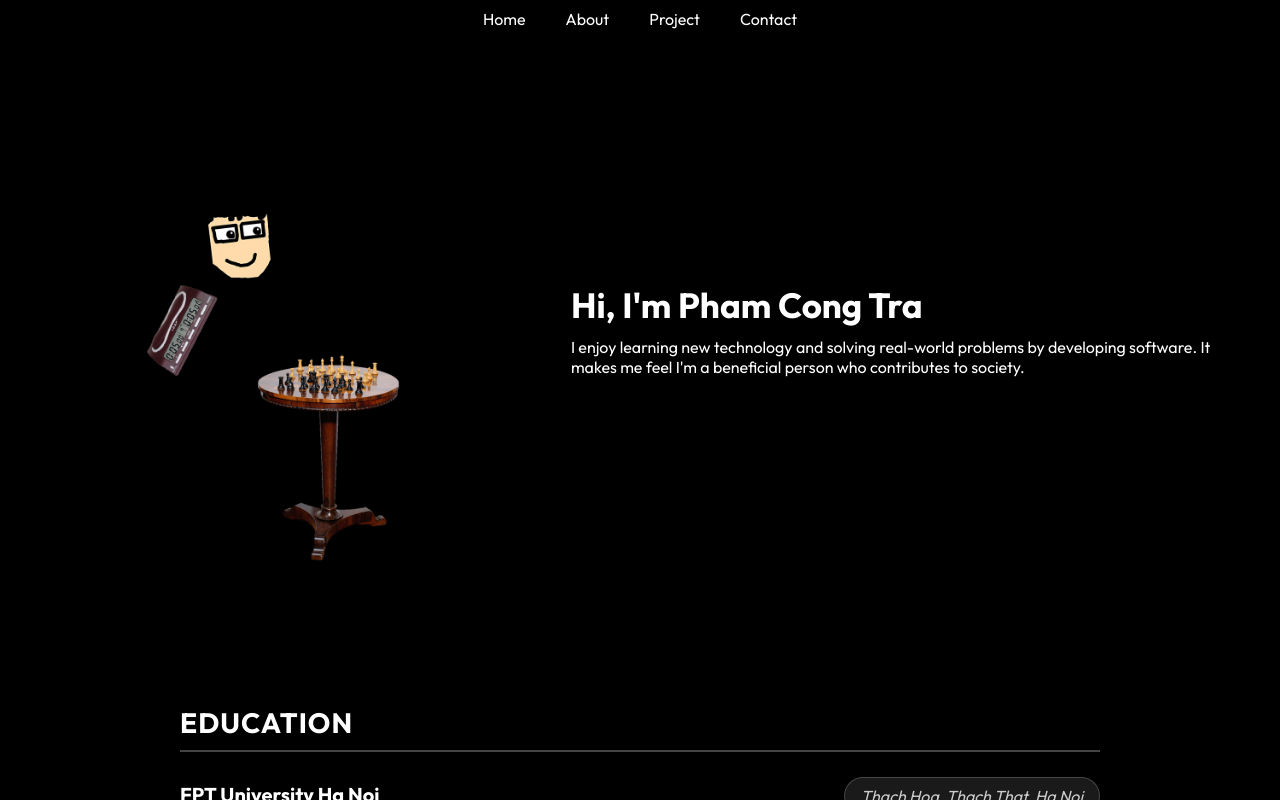
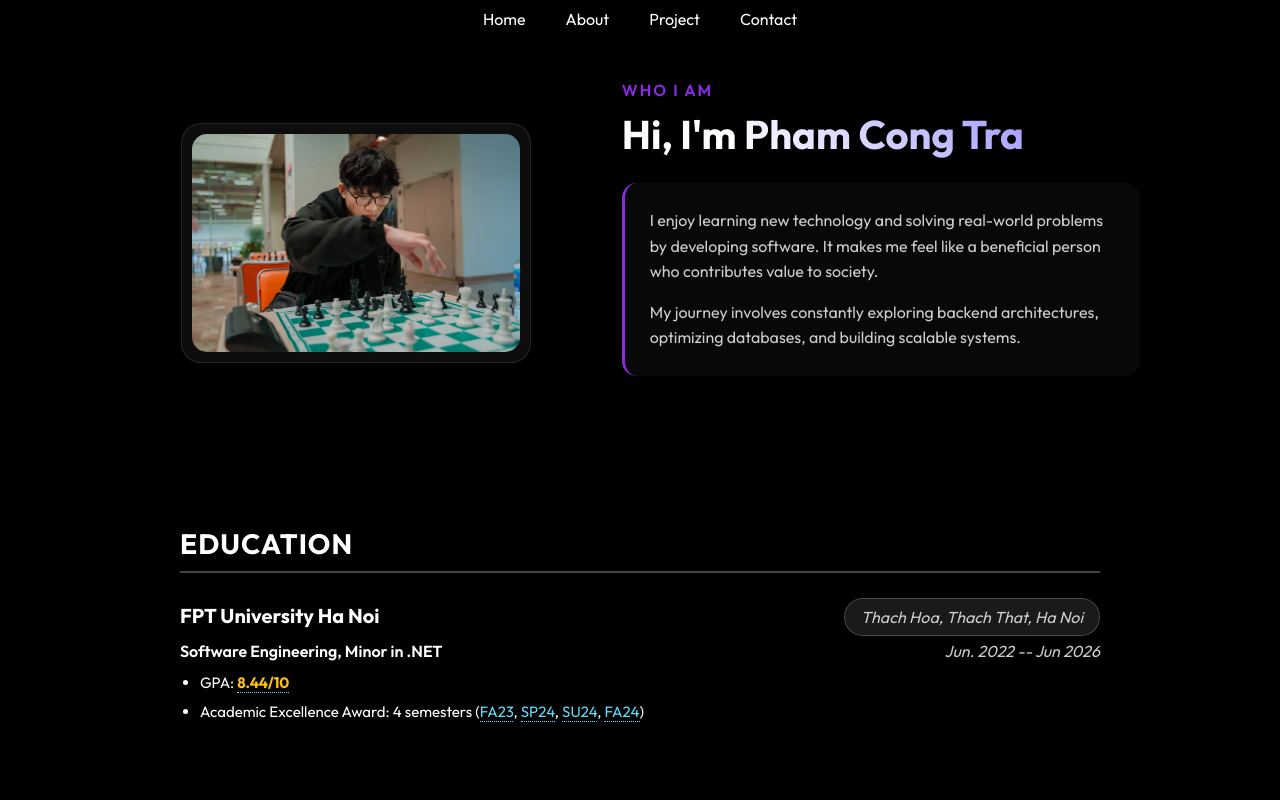
Before and after one commit to pctra266/portfolio-trapham, a React (Vite) app: page / in a window 1280 px wide. Both pictures are taken after a click on the item "About". Shown: the top 800 px of the page. Built offline with nearby package versions, Linux system fonts and the light colour scheme.

Commit message:
feat: monify about

```diff
--- a/src/App.jsx
+++ b/src/App.jsx
@@ -63,10 +63,10 @@ const App = () => {
         <section data-scroll-section id="project">
           <Project />
         </section>
-        <section data-scroll-section >
+        <section data-scroll-section id="contact">
           <Contact />
         </section>
-        <section data-scroll-section id="footer">
+        <section data-scroll-section >
           <Footer />
         </section>
       </div>
--- a/src/Components/About/About.css
+++ b/src/Components/About/About.css
@@ -1,37 +1,163 @@
-.about {
-  margin: 100px auto;
+/* Container chính */
+.about-container {
+  width: 100%;
+  padding: 80px 20px;
+  color: #fff;
+  display: flex;
+  justify-content: center;
+  position: relative;
+  /* Nếu bạn muốn background nối tiếp phần trên, có thể bỏ dòng này */
+  /* background: #050505;  */
+}
+
+.about-content {
   display: flex;
   align-items: center;
   justify-content: space-between;
-  width: 90%;
+  max-width: 1000px;
+  width: 100%;
+  gap: 50px;
 }
 
+/* --- Phần Trái (Ảnh) --- */
 .about-left {
-  flex-basis: 40%;
+  flex: 1;
+  display: flex;
+  justify-content: center;
   position: relative;
 }
-.about-right {
-  flex-basis: 56%;
+
+/* Tạo khung ảnh phong cách thẻ bài/kính */
+.image-card {
+  position: relative;
+  width: 100%;
+  max-width: 350px;
+  border-radius: 20px;
+  padding: 10px;
+  background: rgba(255, 255, 255, 0.05); /* Hiệu ứng kính */
+  backdrop-filter: blur(10px);
+  border: 1px solid rgba(255, 255, 255, 0.1);
+  box-shadow: 0 15px 35px rgba(0, 0, 0, 0.5);
+  transition: transform 0.3s ease;
+}
+
+.image-card:hover {
+  transform: translateY(-10px);
+  border-color: rgba(138, 43, 226, 0.5); /* Màu tím khi hover */
 }
 
 .about-img {
   width: 100%;
-  border-radius: 10px;
+  height: auto;
+  border-radius: 15px;
+  display: block;
+  filter: brightness(0.9);
 }
 
-.about-right h3 {
-  font-weight: 600;
-  font-weight: 16px;
-  color: white;
-}
-.about-right h2 {
-  font-size: 35px;
-  color: white;
-  margin: 10px 0;
-  max-width: 400px;
+/* --- Phần Phải (Nội dung) --- */
+.about-right {
+  flex: 1.2;
 }
 
-.about p {
-  color: white;
+/* Subtitle nhỏ màu tím */
+.section-subtitle {
+  font-size: 16px;
+  font-weight: 600;
+  color: #8a2be2; /* Màu tím giống Hero */
+  letter-spacing: 2px;
+  margin-bottom: 10px;
+  text-transform: uppercase;
+}
+
+/* Title lớn */
+.section-title {
+  font-size: 40px;
+  font-weight: 700;
+  line-height: 1.2;
+  margin-bottom: 25px;
+  color: #fff;
+}
+
+.section-title .highlight {
+  background: linear-gradient(45deg, #fff, #a29bfe);
+  -webkit-background-clip: text;
+  -webkit-text-fill-color: transparent;
+}
+
+/* Hộp nội dung văn bản */
+.text-box {
+  background: rgba(255, 255, 255, 0.03);
+  padding: 25px;
+  border-radius: 15px;
+  border-left: 3px solid #8a2be2; /* Viền tím bên trái */
+  backdrop-filter: blur(5px);
+  margin-bottom: 30px;
+}
+
+.text-box p {
+  font-size: 16px;
+  color: rgba(255, 255, 255, 0.8); /* Màu xám nhạt dễ đọc */
+  line-height: 1.6;
   margin-bottom: 15px;
 }
+
+.text-box p:last-child {
+  margin-bottom: 0;
+}
+
+/* Stats (Phần chỉ số phụ) */
+.about-stats {
+  display: flex;
+  gap: 40px;
+}
+
+.stat-item {
+  display: flex;
+  flex-direction: column;
+}
+
+.stat-num {
+  font-size: 32px;
+  font-weight: 700;
+  color: #fff;
+}
+
+.stat-desc {
+  font-size: 14px;
+  color: rgba(255, 255, 255, 0.5);
+  text-transform: uppercase;
+  letter-spacing: 1px;
+}
+
+/* --- Responsive Design --- */
+@media (max-width: 900px) {
+  .about-content {
+    flex-direction: column; /* Chuyển thành 1 cột */
+    text-align: center;
+  }
+
+  .about-right {
+    display: flex;
+    flex-direction: column;
+    align-items: center;
+  }
+
+  .text-box {
+    text-align: left; /* Text bên trong vẫn căn trái cho dễ đọc */
+  }
+}
+
+@media (max-width: 480px) {
+  .section-title {
+    font-size: 30px;
+  }
+
+  .about-img {
+    max-width: 100%;
+  }
+
+  .about-stats {
+    gap: 20px;
+    justify-content: center;
+  }
+}
--- a/src/Components/About/About.jsx
+++ b/src/Components/About/About.jsx
@@ -1,20 +1,50 @@
 import React from "react";
 import "./About.css";
-import about from "../../assets/about.png";
+import aboutImg from "../../assets/traphamDanhCo.jpg";
 
 const About = () => {
   return (
-    <div className="about">
+    <div className="about-container">
+      <div className="about-content">
+        {/* Phần ảnh bên trái */}
         <div className="about-left">
-        <img src={about} alt="" className="about-img" />
+          <div className="image-card">
+            <img src={aboutImg} alt="Pham Cong Tra" className="about-img" />
+            <div className="img-overlay"></div>
           </div>
+        </div>
+
+        {/* Phần nội dung bên phải */}
         <div className="about-right">
-        <h2>Hi, I'm Pham Cong Tra</h2>
+          <h3 className="section-subtitle">WHO I AM</h3>
+          <h2 className="section-title">
+            Hi, I'm <span className="highlight">Pham Cong Tra</span>
+          </h2>
+
+          <div className="text-box">
             <p>
               I enjoy learning new technology and solving real-world problems by
-          developing software. It makes me feel I'm a beneficial person who
-          contributes to society.
+              developing software. It makes me feel like a beneficial person who
+              contributes value to society.
             </p>
+            <p>
+              My journey involves constantly exploring backend architectures,
+              optimizing databases, and building scalable systems.
+            </p>
+          </div>
+
+          {/* Một vài chỉ số hoặc skill nhỏ (Optional - trang trí thêm) */}
+          {/* <div className="about-stats">
+            <div className="stat-item">
+              <span className="stat-num">2+</span>
+              <span className="stat-desc">Years Exp</span>
+            </div>
+            <div className="stat-item">
+              <span className="stat-num">10+</span>
+              <span className="stat-desc">Projects</span>
+            </div>
+          </div> */}
+        </div>
       </div>
     </div>
   );
--- a/src/Components/Navbar/Navbar.jsx
+++ b/src/Components/Navbar/Navbar.jsx
@@ -1,30 +1,33 @@
 import React, { useEffect, useState } from "react";
 import "./Navbar.css";
-import logo from "../../assets/logo.png";
+// import logo...
 
 const Navbar = ({ onNavClick, scroll }) => {
   const [sticky, setSticky] = useState(false);
 
   useEffect(() => {
     if (!scroll) return;
+    scroll.on("scroll", (obj) => {
+      setSticky(obj.scroll.y > 50);
+    });
+  }, [scroll]);
 
-    scroll.on("scroll", (obj) => {
-      const scrollY = obj.scroll.y;
-      setSticky(scrollY > 50);
-    });
+  const handleSwitchTab = (tabName) => {
+    onNavClick(tabName);
+    if (scroll) {
+      scroll.scrollTo("top");
+    }
+  };
 
-    return () => {
-      scroll.off("scroll");
-    };
-  }, [scroll]);
 
   return (
     <nav className={`container ${sticky ? "dark-nav" : ""}`}>
       <ul>
-        <li onClick={() => onNavClick("space")}>Home</li>
-        <li onClick={() => onNavClick("about")}>About</li>
-        <li onClick={() => scroll.scrollTo("project")}>Project</li>
-        <li onClick={() => scroll.scrollTo("footer")}>Contact</li>
+        <li onClick={() => handleSwitchTab("space")}>Home</li>
+        <li onClick={() => handleSwitchTab("about")}>About</li>
+
+        <li onClick={() => scroll.scrollTo("#project")}>Project</li>
+        <li onClick={() => scroll.scrollTo("#contact")}>Contact</li>
       </ul>
     </nav>
   );
```
Also changed, not shown: src/assets/traphamDanhCo.jpg (added). Lines whose indentation alone changed are shown as unchanged.
